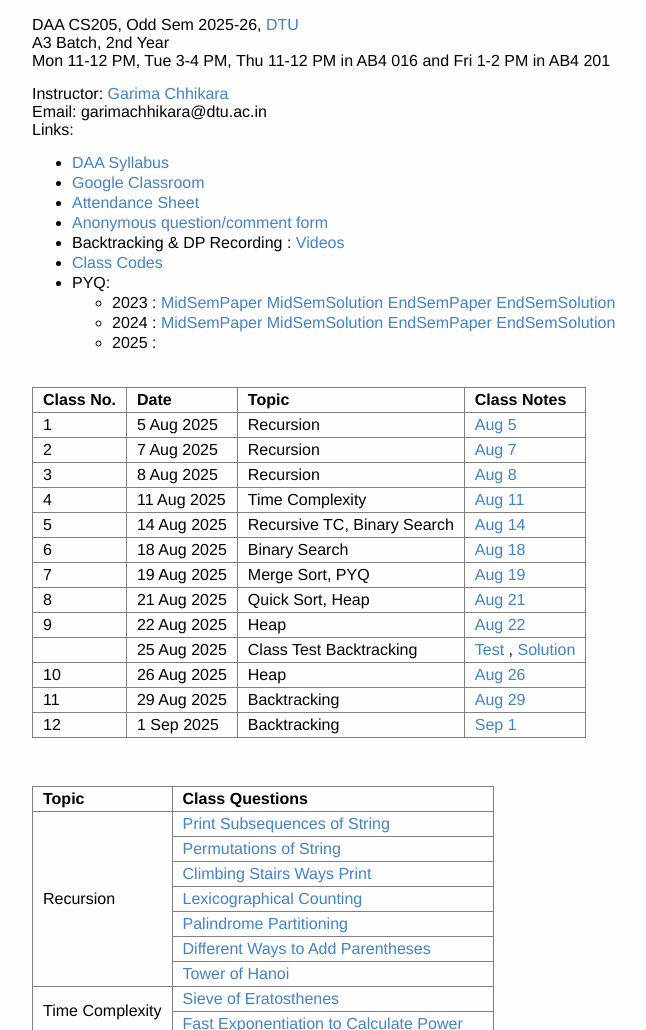
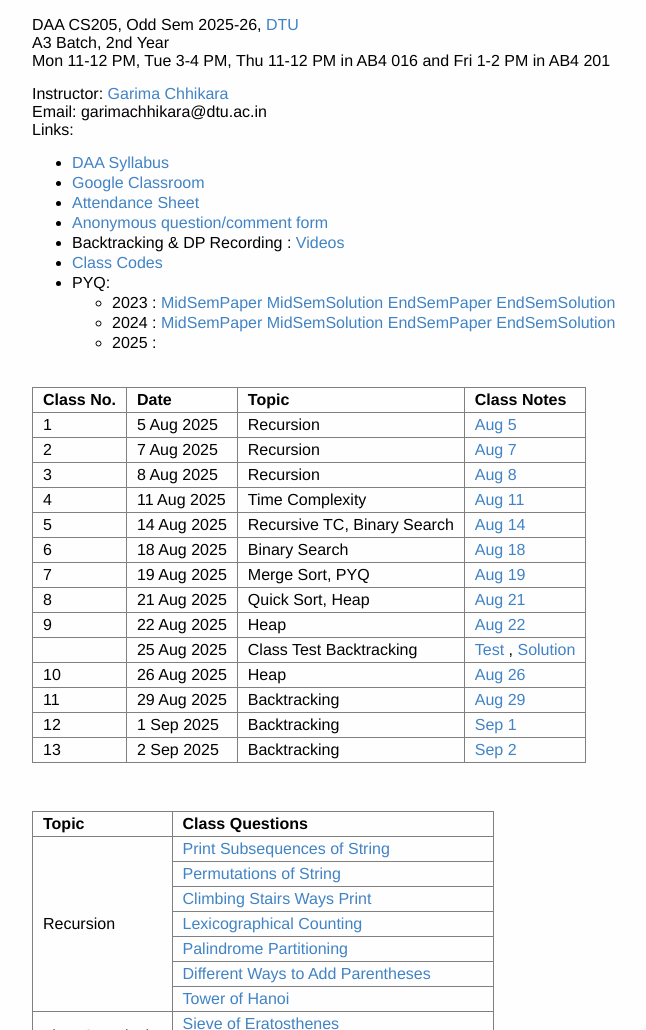
Before and after one commit to garimachhikara128/garimachhikara128.github.io, a plain HTML site: page teaching/2025_26_1_daa.html in a window 1280 px wide. Shown: the part 70-1100 px from the top of the page, without its empty margins (208-854 px from the left). Drawn offline with Linux system fonts and the light colour scheme.

Commit message:
Backtracking

```diff
--- a/teaching/2025_26_1_daa.html
+++ b/teaching/2025_26_1_daa.html
@@ -131,6 +131,12 @@ Links:
   <td> 1 Sep 2025</td>
   <td> Backtracking </td>
   <td><a href="material/2025_26_1_daa/12. ADA A3 Class 1Sep2025.pdf" target="_blank"> Sep 1</a></td>
+</tr>
+<tr>
+  <td> 13</td>
+  <td> 2 Sep 2025</td>
+  <td> Backtracking </td>
+  <td><a href="material/2025_26_1_daa/13. ADA A3 Class 2Sep2025.pdf" target="_blank"> Sep 2</a></td>
 </tr>
 </table>
 
```
Also changed, not shown: 4 other files.
